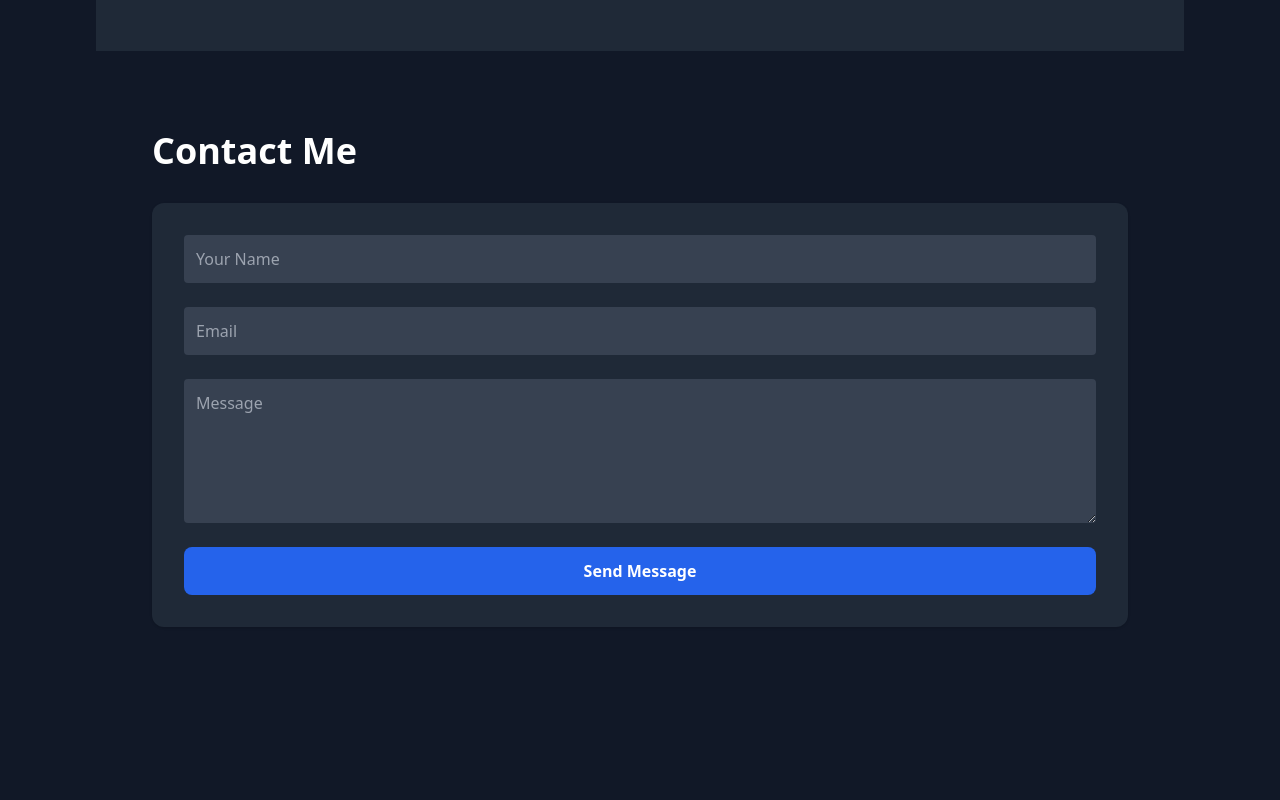
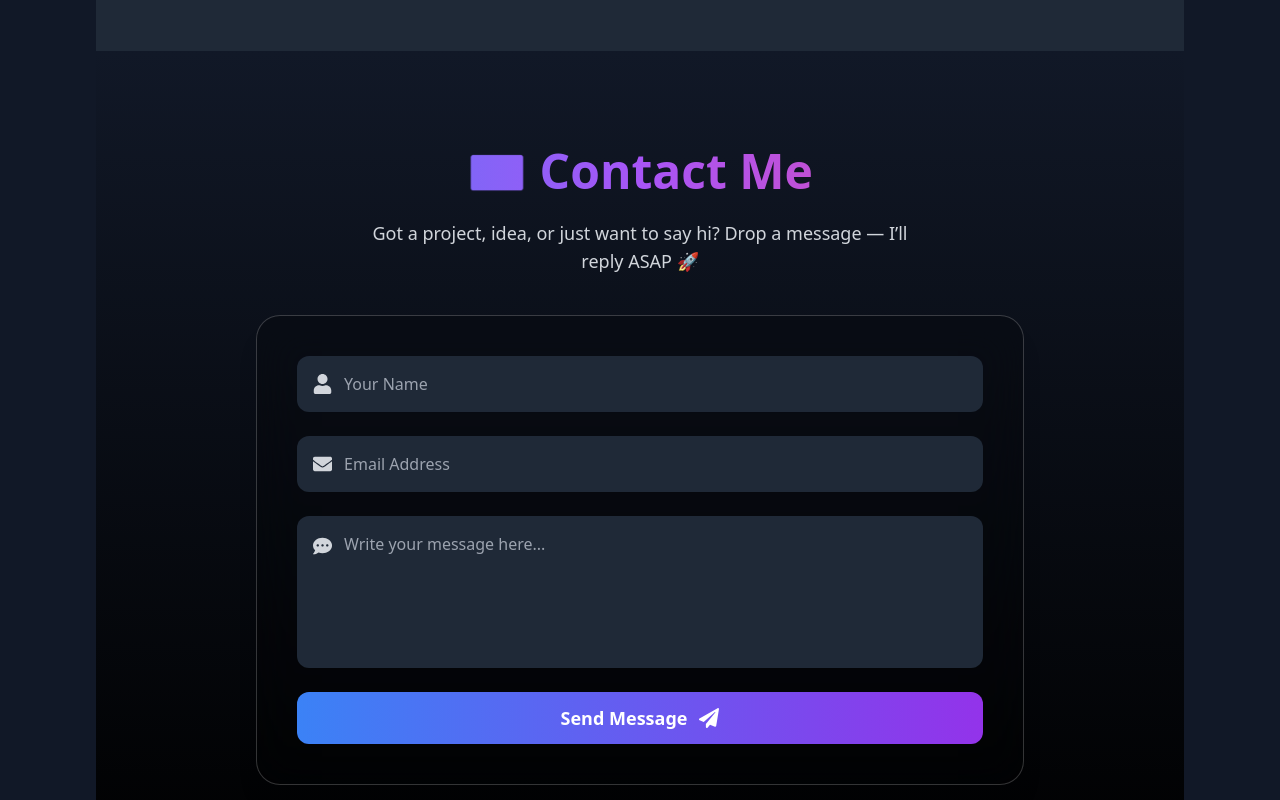
Before and after one commit to zennintoji29-create/PROT2nd, a React (Vite) app in the folder port2-main/port2-main/: page / in a window 1280 px wide. Shown: the part 4200-5000 px from the top of the page. Built offline with nearby package versions, Linux system fonts and the light colour scheme.

Commit message:
Update Contact.jsx

```diff
--- a/port2-main/port2-main/src/components/Contact.jsx
+++ b/port2-main/port2-main/src/components/Contact.jsx
@@ -1,37 +1,85 @@
 import { motion } from "framer-motion";
+import { FaUser, FaEnvelope, FaPaperPlane, FaCommentDots } from "react-icons/fa";
 
 export default function Contact() {
   return (
-    <section id="contact" className="py-20 bg-white dark:bg-gray-900">
-      <div className="max-w-5xl mx-auto px-6">
+    <section
+      id="contact"
+      className="py-24 bg-gradient-to-b from-gray-50 to-gray-200 dark:from-gray-900 dark:to-black"
+    >
+      <div className="max-w-5xl mx-auto px-6 text-center">
 
+        {/* Animated Title */}
         <motion.h2
           initial={{ opacity: 0, y: 20 }}
           whileInView={{ opacity: 1, y: 0 }}
           transition={{ duration: 0.6 }}
-          className="text-4xl font-bold text-gray-900 dark:text-white mb-8"
+          className="text-5xl font-extrabold mb-6 text-transparent bg-clip-text bg-gradient-to-r from-blue-500 via-purple-500 to-pink-500"
         >
-          Contact Me
+          ✉️ Contact Me
         </motion.h2>
 
+        <motion.p
+          initial={{ opacity: 0 }}
+          whileInView={{ opacity: 1 }}
+          transition={{ duration: 0.8 }}
+          className="text-gray-700 dark:text-gray-300 max-w-xl mx-auto text-lg mb-10"
+        >
+          Got a project, idea, or just want to say hi? Drop a message — I’ll reply ASAP 🚀
+        </motion.p>
+
+        {/* Form Box */}
         <motion.form
           action="https://formspree.io/f/mzblyzyv"
           method="POST"
-          initial={{ opacity: 0 }}
-          whileInView={{ opacity: 1 }}
-          transition={{ duration: 0.7 }}
-          className="grid gap-6 bg-gray-100 dark:bg-gray-800 p-8 rounded-xl shadow"
+          initial={{ opacity: 0, y: 30 }}
+          whileInView={{ opacity: 1, y: 0 }}
+          transition={{ duration: 0.8 }}
+          className="backdrop-blur-xl bg-white/10 dark:bg-black/20 border border-white/20 shadow-xl grid gap-6 p-10 rounded-3xl max-w-3xl mx-auto"
         >
-          <input name="name" placeholder="Your Name" className="p-3 rounded bg-white dark:bg-gray-700" required />
-          <input name="email" placeholder="Email" type="email" className="p-3 rounded bg-white dark:bg-gray-700" required />
-          <textarea name="message" placeholder="Message" rows="5" className="p-3 rounded bg-white dark:bg-gray-700"></textarea>
+          {/* Name */}
+          <div className="flex items-center gap-3 bg-white dark:bg-gray-800 p-4 rounded-xl shadow-sm focus-within:shadow-blue-500/30 transition-all">
+            <FaUser className="text-gray-500 dark:text-gray-300 text-xl" />
+            <input
+              name="name"
+              placeholder="Your Name"
+              className="bg-transparent outline-none w-full text-gray-700 dark:text-gray-300"
+              required
+            />
+          </div>
 
-          <button
+          {/* Email */}
+          <div className="flex items-center gap-3 bg-white dark:bg-gray-800 p-4 rounded-xl shadow-sm focus-within:shadow-purple-500/30 transition-all">
+            <FaEnvelope className="text-gray-500 dark:text-gray-300 text-xl" />
+            <input
+              name="email"
+              type="email"
+              placeholder="Email Address"
+              className="bg-transparent outline-none w-full text-gray-700 dark:text-gray-300"
+              required
+            />
+          </div>
+
+          {/* Message */}
+          <div className="flex items-start gap-3 bg-white dark:bg-gray-800 p-4 rounded-xl shadow-sm focus-within:shadow-pink-500/30 transition-all">
+            <FaCommentDots className="text-gray-500 dark:text-gray-300 text-xl mt-1" />
+            <textarea
+              name="message"
+              rows="5"
+              placeholder="Write your message here..."
+              className="bg-transparent outline-none resize-none w-full text-gray-700 dark:text-gray-300"
+            ></textarea>
+          </div>
+
+          {/* Submit Button */}
+          <motion.button
             type="submit"
-            className="bg-blue-600 hover:bg-blue-700 text-white font-semibold py-3 rounded-lg"
+            whileHover={{ scale: 1.03 }}
+            whileTap={{ scale: 0.95 }}
+            className="flex items-center justify-center gap-3 bg-gradient-to-r from-blue-500 to-purple-600 hover:from-purple-600 hover:to-pink-500 text-white font-semibold py-3 rounded-xl text-lg shadow-lg transition-all"
           >
-            Send Message
-          </button>
+            Send Message <FaPaperPlane className="text-xl" />
+          </motion.button>
         </motion.form>
       </div>
     </section>
```
